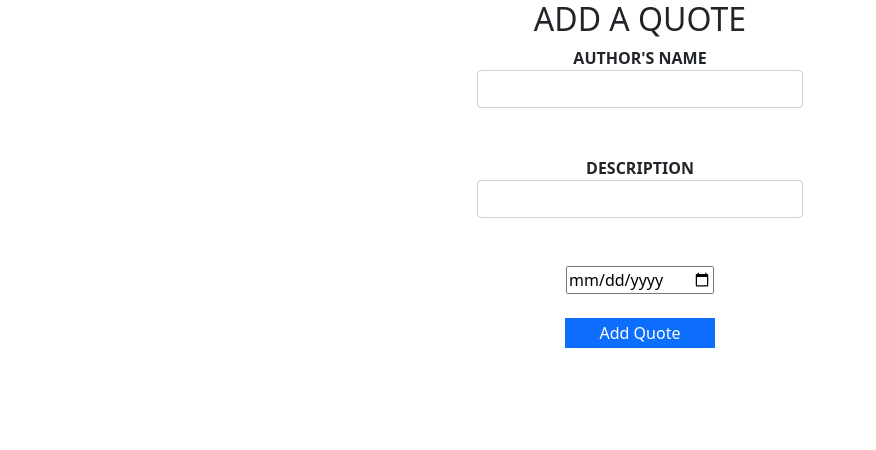
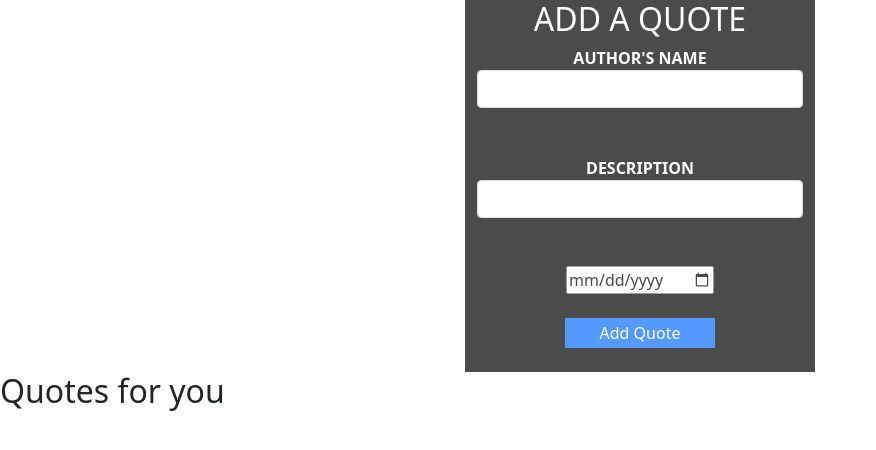
Before and after one commit to GeorgeM101/Quotes, an Angular app: page / in a window 1280 px wide. Shown: the top 450 px of the page, without its empty margins (0-876 px from the left). Built offline with nearby package versions, Linux system fonts and the light colour scheme.

Commit message:
added style to form

```diff
--- a/src/app/form/form.component.css
+++ b/src/app/form/form.component.css
@@ -3,6 +3,9 @@
   text-align: center;
   font-weight: bold;
   text-transform: uppercase;
+  color: white;
+  background-color: black;
+  opacity: 0.7;
 }
 #btn {
   width: 150px;
--- a/src/app/form/form.component.html
+++ b/src/app/form/form.component.html
@@ -1,10 +1,9 @@
 <div class="container">
     <h2 >Add a Quote</h2>
-    <form userForm = "ngForm" (ngSubmit) = "submit()">
+    <form quoteForm = "ngForm" (ngSubmit) = "submit()">
         <div class="form-group">
             <label for="author">Author's Name</label>
             <input type="text" ngModel name="authorName"  class="form-control" id="author" ><br><br>
-            <!-- <div class="alert alert-danger" ngIf="!authorName.valid">Author name is required</div> -->
         </div>
         <div class="form-group">
             <label for="description">Description</label>
@@ -16,3 +15,4 @@
         <button class="button btn-primary"id="btn" type="submit">Add Quote</button><br><br>
     </form>
 </div>
+<app-quotes></app-quotes>
--- a/src/app/quote-details/quote-details.component.html
+++ b/src/app/quote-details/quote-details.component.html
@@ -1,5 +1,5 @@
-<p>{{quotes.description}}</p>
+<!-- <p>{{quotes.description}}</p>
 <p>Date {{quotes.completeDate|dateCount}} days</p>
 <button (click)= 'quoteComplete(true)' id="btn">Remove Quote</button><hr>
 <button (click)='upVote()' id="up"> upVotes <span>{{upVotes}}</span></button>
-<button (click)='downVote()' id="down"> downVotes <span>{{downVotes}}</span></button>
+<button (click)='downVote()' id="down"> downVotes <span>{{downVotes}}</span></button> -->
--- a/src/app/quote-details/quote-details.component.ts
+++ b/src/app/quote-details/quote-details.component.ts
@@ -9,21 +9,21 @@ import { Quote } from '@angular/compiler'
 })
 export class QuoteDetailsComponent {
 
-    @Input() quotes: Quote[] = [];
-    @Output() isComplete = new EventEmitter<boolean>();
+    // @Input() quotes: Quote[] = [];
+    // @Output() isComplete = new EventEmitter<boolean>();
 
-    quoteComplete(complete:boolean){
-      this.isComplete.emit(complete);
-    }
-    upVotes:number=0;
-    upVote(){
-      this.upVotes=this.upVotes++;
-    }
+    // quoteComplete(complete:boolean){
+    //   this.isComplete.emit(complete);
+    // }
+    // upVotes:number=0;
+    // upVote(){
+    //   this.upVotes=this.upVotes++;
+    // }
 
-    downVotes:number=0;
-    downVote(){
-      this.downVotes=this.downVotes++;
-    }
+    // downVotes:number=0;
+    // downVote(){
+    //   this.downVotes=this.downVotes++;
+    // }
 
 
 
--- a/src/app/quotes/quotes.component.html
+++ b/src/app/quotes/quotes.component.html
@@ -1 +1,3 @@
-<p>quotes works!</p>
+<div class="col-md-6">
+    <h2>Quotes for you</h2>
+</div>
--- a/src/app/quotes/quotes.component.ts
+++ b/src/app/quotes/quotes.component.ts
@@ -1,15 +1,44 @@
 import { Component, OnInit } from '@angular/core';
+import { Quote } from '@angular/compiler'
 
 @Component({
   selector: 'app-quotes',
   templateUrl: './quotes.component.html',
   styleUrls: ['./quotes.component.css']
 })
-export class QuotesComponent implements OnInit {
+export class QuotesComponent {
 
-  constructor() { }
+  // quotes:Quote [] = [
 
-  ngOnInit(): void {
+  //   new Quote(1, 'Street', 'Those who lie belongs to the streets',new Date(2021,3,14)),
+  //   new Quote(2,'Bro Code','Abro shall a comedian when his bro girl is around',new Date(2022,6,9)),
+  // ];
+
+
+  // deleteQuote(isComplete:any, index:any){
+  //   if (isComplete) {
+  //     let toDelete = confirm(`Are you sure you want to delete ${this.quotes[index].name}?`)
+
+  //     if (toDelete){
+  //       this.quotes.splice(index,1)
+  //     }
+  //   }
+  // }
+
+  // toggleDetails(index:any){
+  //   this.quotes[index].showDescription = !this.quotes[index].showDescription;
+  // }
+  // addNewQuote(quote:any){
+  //   let quoteLength = this.quotes.length;
+  //   quote.id = quoteLength+1;
+  //   quote.completeDate = new Date(quote.completeDate)
+  //   this.quotes.push(quote)
+  // }
+  // completeQuote(isComplete:any, index:any){
+  //   if (isComplete) {
+  //     this.quotes.splice(index,1);
+  //   }
+  // }
+
+
   }
-
-}
```
